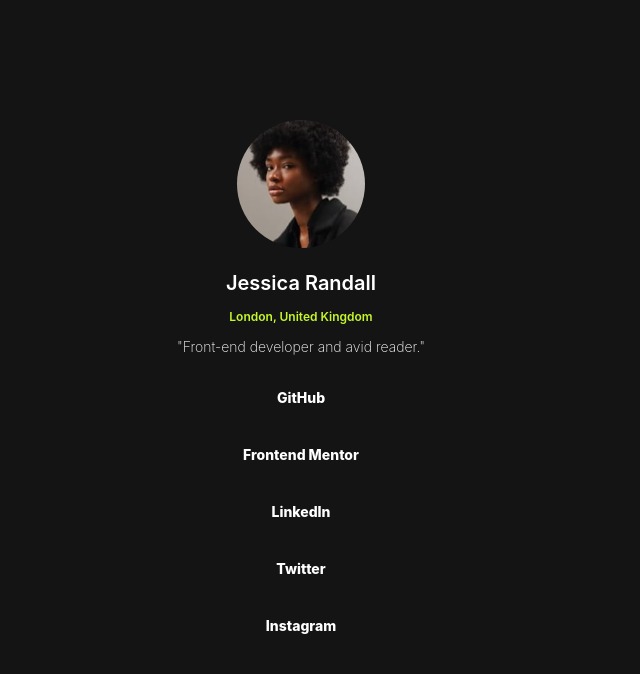
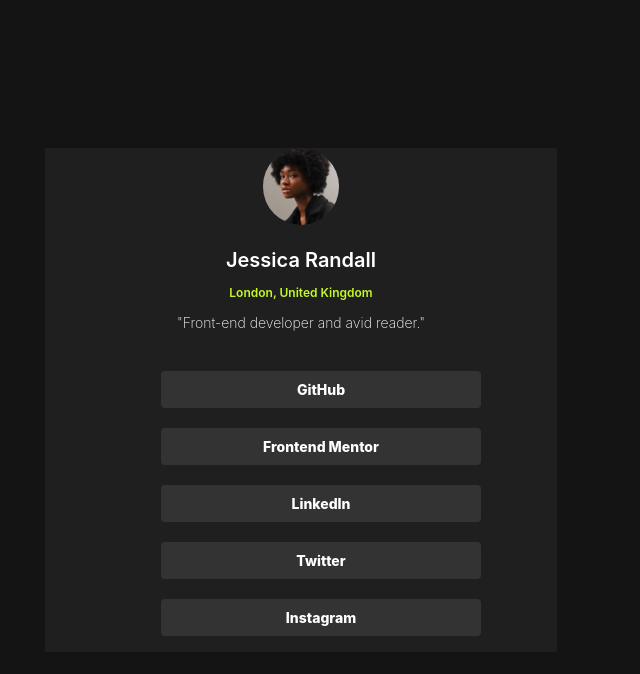
Before and after one commit to JaviVaSu/Social-Links-FrontEnd-Mentor, a plain HTML site: page index.html in a window 1280 px wide. Shown: the whole page, without its empty margins (339-979 px from the left). Drawn offline with Linux system fonts and the light colour scheme; a web font is replaced by a local one.

Commit message:
Recomendaciones FrontEnd Mentor
Recomendaciones FrontEnd Mentor

```diff
--- a/estilos/styles.css
+++ b/estilos/styles.css
@@ -14,6 +14,7 @@
 body{
     margin: 0;
     background-color: var(--Off-Black);
+    min-height: 100vh;
     display: flex;
     align-items: center;
     justify-content: center;
@@ -24,13 +25,12 @@
     flex-direction: column;
     width: 80vw;
     row-gap: 10px;
-    margin-top: 15vh;
-    margin-bottom: auto;
+    background-color: var(--Dark-Grey);
 }
 
 .picture_profile img{
     border-radius: 50%;
-    width: 25%;
+    width: 15%;
     display: block;
     margin: auto;
 }
@@ -59,7 +59,7 @@
     text-align: center;
 }
 
-.portafolio .enlaces{
+.portafolio .enlaces ul{
     display: flex;
     flex-direction: column;
     align-items: center;
@@ -67,9 +67,10 @@
     row-gap: 20px;
 }
 
-.portafolio .enlaces a button{
+.portafolio .enlaces a{
     width: 70vw;
     background-color: transparent;
+    background-color: var(--Grey);
     color: var(--White);
     border: none;
     font-size: 14px;
@@ -77,9 +78,11 @@
     font-weight: 800;
     padding: 10px 0 10px 0;
     border-radius: 4px;
+    text-decoration: none;
+    text-align: center;
 }
 
-.portafolio .enlaces a button:hover{
+.portafolio .enlaces a:hover{
     background-color: var(--Green);
     color: var(--Off-Black);
 }
@@ -88,7 +91,7 @@
     .portafolio{
         width: 40vw;
     }
-    .portafolio .enlaces a button{
+    .portafolio .enlaces a{
         width: 25vw;
     }
 }
--- a/index.html
+++ b/index.html
@@ -11,7 +11,7 @@
 
 </head>
 <body>
-  <div class="portafolio">
+  <main class="portafolio">
     <div class="picture_profile">
       <img src="./assets/images/avatar-jessica.jpeg" alt="">
     </div>
@@ -23,27 +23,30 @@
     </div>
 
     <div class="enlaces">
+      <ul>
         <a href="">
-        <button>GitHub</button>
+          GitHub
         </a>
 
         <a href="">
-        <button>Frontend Mentor</button>
+          Frontend Mentor
         </a>
 
         <a href="">
-        <button>LinkedIn</button>
+          LinkedIn
         </a>
 
         <a href="">
-        <button>Twitter</button>
+          Twitter
         </a>
 
         <a href="">
-        <button>Instagram</button>
+          Instagram
         </a>
+      </ul>
+
     </div>
-  </div>
+  </main>
 
 </body>
 </html>
--- a/styles.css
+++ /dev/null
@@ -1,94 +0,0 @@
-:root{
-    --Green: hsl(75, 94%, 57%);
-    --White: hsl(0, 0%, 100%);
-    --Grey: hsl(0, 0%, 20%);
-    --Dark-Grey: hsl(0, 0%, 12%);
-    --Off-Black: hsl(0, 0%, 8%);
-}
-
-@font-face {
-    font-family: 'Inter';
-    src: url(../fonts/Inter-VariableFont_slnt\,wght.ttf);
-}
-
-body{
-    margin: 0;
-    background-color: var(--Off-Black);
-    display: flex;
-    align-items: center;
-    justify-content: center;
-}
-
-.portafolio{
-    display: flex;
-    flex-direction: column;
-    width: 80vw;
-    row-gap: 10px;
-    margin-top: 15vh;
-    margin-bottom: auto;
-}
-
-.picture_profile img{
-    border-radius: 50%;
-    width: 25%;
-    display: block;
-    margin: auto;
-}
-
-.bio h1{
-    font-size: 20px;
-    font-family: 'Inter';
-    color: var(--White);
-    font-weight: 600;
-    text-align: center;
-}
-
-.bio h2{
-    font-size: 12px;
-    font-family: 'Inter';
-    color: var(--Green);
-    font-weight: 600;
-    text-align: center;
-}
-
-.bio p{
-    font-size: 14px;
-    font-family: 'Inter';
-    color: var(--White);
-    font-weight: 200;
-    text-align: center;
-}
-
-.portafolio .enlaces{
-    display: flex;
-    flex-direction: column;
-    align-items: center;
-    justify-content: center;
-    row-gap: 20px;
-}
-
-.portafolio .enlaces a button{
-    width: 70vw;
-    background-color: transparent;
-    color: var(--White);
-    border: none;
-    font-size: 14px;
-    font-family: 'Inter';
-    font-weight: 800;
-    padding: 10px 0 10px 0;
-    border-radius: 4px;
-}
-
-.portafolio .enlaces a button:hover{
-    background-color: var(--Green);
-    color: var(--Off-Black);
-}
-
-@media (min-width: 768px) {
-    .portafolio{
-        width: 40vw;
-    }
-    .portafolio .enlaces a button{
-        width: 25vw;
-    }
-}
```
Lines whose indentation alone changed are shown as unchanged.
